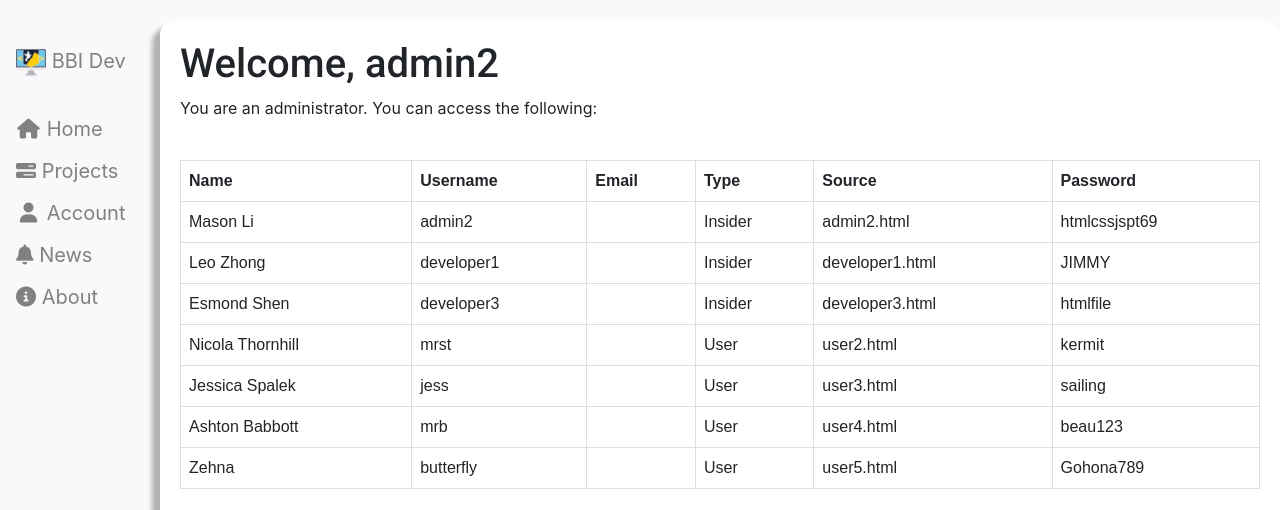
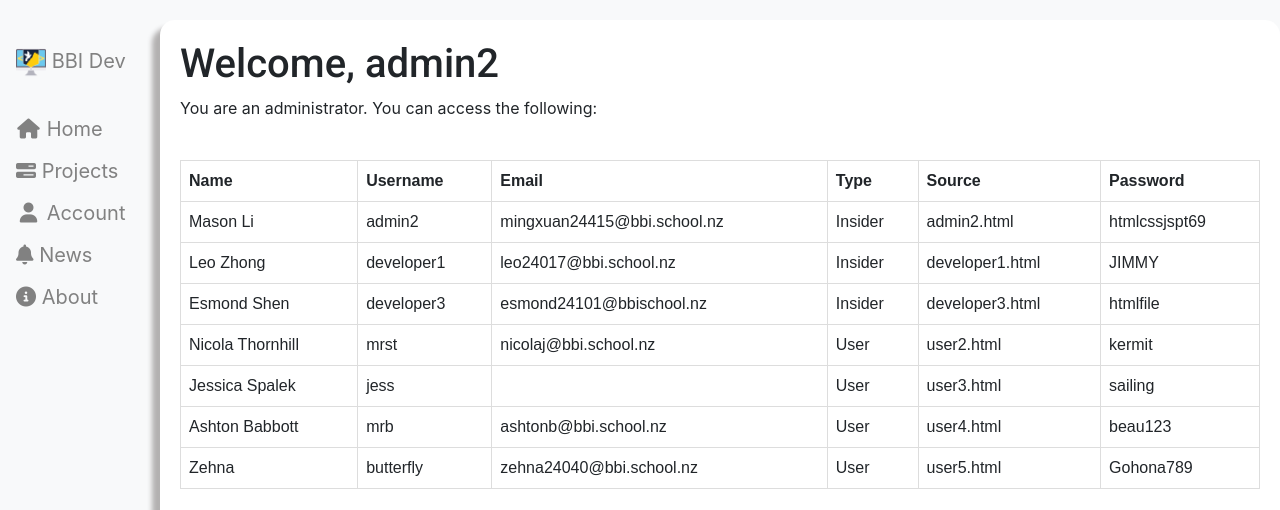
Before and after one commit to BBI-Dev/bbi-dev.github.io, a plain HTML site: page insider/source/admin2.html in a window 1280 px wide. Shown: the top 510 px of the page. Drawn offline with Linux system fonts and the light colour scheme.

Commit message:
Update admin2.html

```diff
--- a/insider/source/admin2.html
+++ b/insider/source/admin2.html
@@ -66,7 +66,7 @@
   <tr>
     <td>Mason Li</td>
     <td>admin2</td>
-    <td></td>
+    <td>mingxuan24415@bbi.school.nz</td>
     <td>Insider</td>
     <td>admin2.html</td>
     <td>htmlcssjspt69</td>
@@ -74,24 +74,23 @@
   <tr>
     <td>Leo Zhong</td>
     <td>developer1</td>
-    <td></td>
-<td>Insider</td>
+    <td>leo24017@bbi.school.nz</td>
+    <td>Insider</td>
     <td>developer1.html</td>
     <td>JIMMY</td>
   </tr>
   <tr>
     <td>Esmond Shen</td>
     <td>developer3</td>
-<td></td>
-<td>Insider</td>
+    <td>esmond24101@bbischool.nz</td>
+    <td>Insider</td>
     <td>developer3.html</td>
     <td>htmlfile</td>
   </tr>
   <tr>
     <td>Nicola Thornhill</td>
     <td>mrst</td>
-<td></td>
-
+    <td>nicolaj@bbi.school.nz</td>
     <td>User</td>
     <td>user2.html</td>
     <td>kermit</td>
@@ -99,8 +98,7 @@
           <tr>
     <td>Jessica Spalek</td>
     <td>jess</td>
-<td></td>
-
+    <td></td>
     <td>User</td>
     <td>user3.html</td>
     <td>sailing</td>
@@ -109,8 +107,7 @@
           <tr>
     <td>Ashton Babbott</td>
     <td>mrb</td>
-<td></td>
-
+    <td>ashtonb@bbi.school.nz</td>
     <td>User</td>
     <td>user4.html</td>
     <td>beau123</td>
@@ -119,8 +116,7 @@
           <tr>
     <td>Zehna</td>
     <td>butterfly</td>
-<td></td>
-
+    <td>zehna24040@bbi.school.nz</td>
     <td>User</td>
     <td>user5.html</td>
     <td>Gohona789</td>
```
